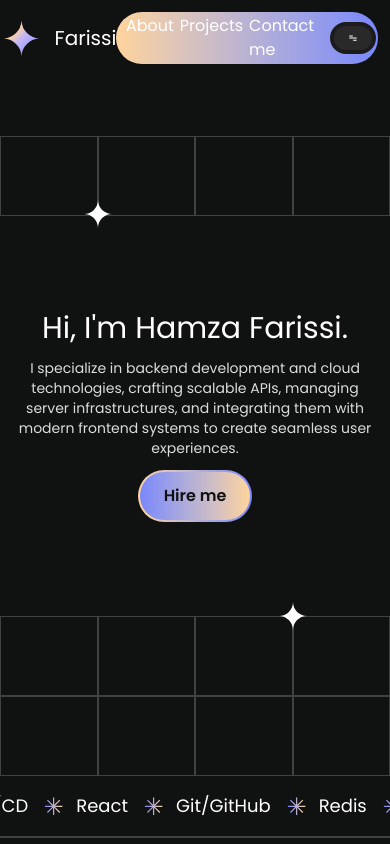
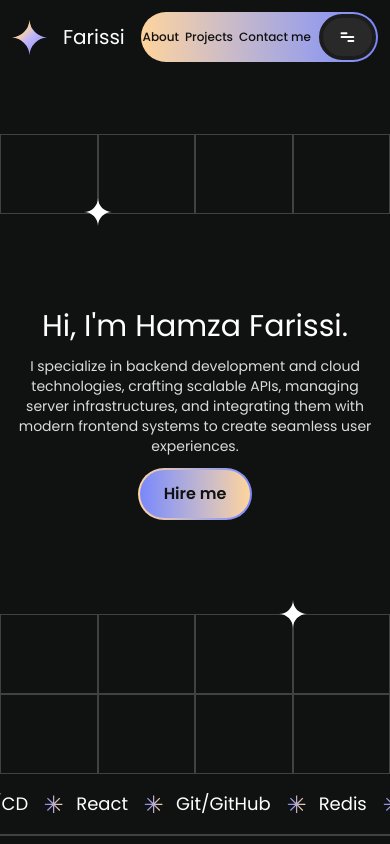
Before and after one commit to Still-Maintainance/Portfolio-2.0, a React (Vite) app: page / in a window 390 px wide. Both pictures are taken after a click on the button 347 px from the left and 37 px from the top of the page. Shown: the top 844 px of the page. Built offline with nearby package versions, Linux system fonts and the light colour scheme.

Commit message:
refactor Hero and Navbar components for improved styling; adjust text color and layout for better visibility and consistency

```diff
--- a/src/Hero.jsx
+++ b/src/Hero.jsx
@@ -13,7 +13,7 @@ export default function Hero() {
           <h1 className="px-4 text-3xl md:text-3xl ">
             Hi, I'm Hamza Farissi.
           </h1>
-          <p className="mx-4 my-3 text-sm md:mx-10 md:my-5 md:text-base opacity-85">
+          <p className="mx-4 my-3 text-sm md:mx-10 md:my-5 md:text-base opacity-85 ">
           I specialize in backend development and cloud technologies, crafting scalable APIs, managing server infrastructures, and integrating them with modern frontend systems to create seamless user experiences.
           </p>
           <div className="rounded-full bg-gradient-to-r from-[#FFD49C] to-[#7A87FB] p-[2px]">
--- a/src/Navbar.jsx
+++ b/src/Navbar.jsx
@@ -22,7 +22,7 @@ export default function Navbar(props) {
 
 export function Navitem({ children, className }) {
     return (
-        <a href="#" className={`text-white ${className}`}>
+        <a href="#" className={`text-[#101111] font-medium ${className}`}>
             {children}
         </a>
     );
@@ -43,7 +43,7 @@ export function NavButton({className, setIsMenuOpen, isMenuOpen }) {
     return (
         <div className={"flex p-[2px] rounded-full bg-gradient-to-r from-[#FFD49C] to-[#7A87FB] justify-center items-center gap-2 "} >
             {isMenuOpen &&
-                    <div className="flex justify-around mx-2 gap-1.5 font-['Poppins']">
+                    <div className="flex justify-around  gap-1.5 font-['Poppins'] text-xs ">
                         <Navitem>About</Navitem>
                         <Navitem>Projects</Navitem>
                         <Navitem>Contact me</Navitem>
```
